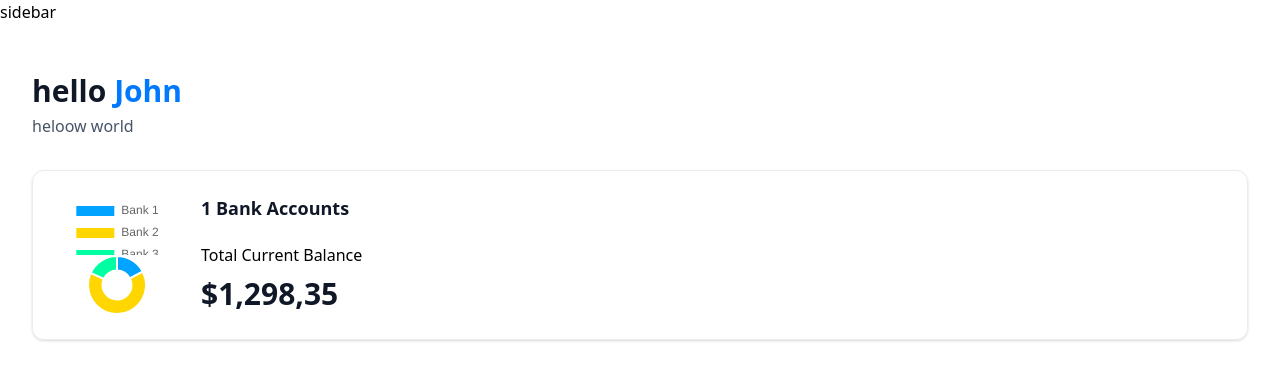
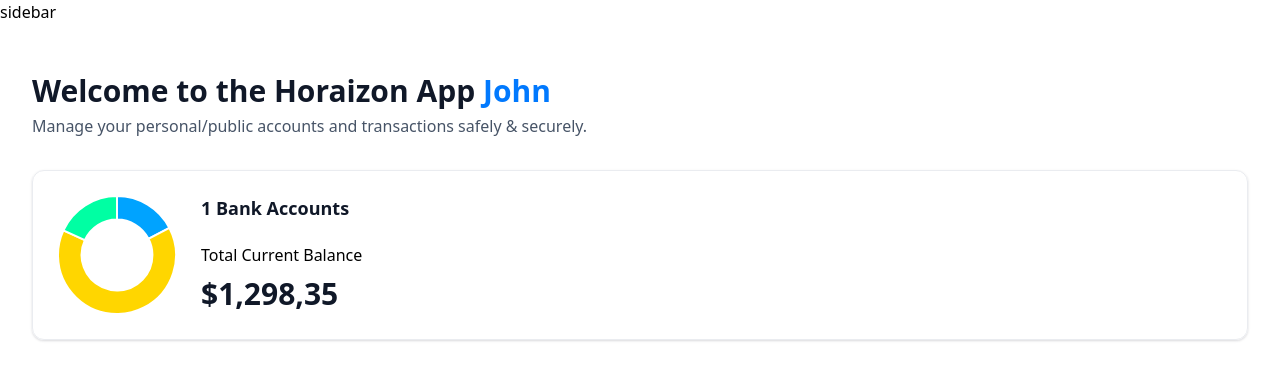
Before and after one commit to Taki7980/ns-banking-horaizon, a Next.js app: page / in a window 1280 px wide. Shown: the top 380 px of the page. Built offline with nearby package versions, Linux system fonts and the light colour scheme.

Commit message:
Created the doughnut chat for our app data

```diff
--- a/src/app/(root)/page.tsx
+++ b/src/app/(root)/page.tsx
@@ -11,9 +11,9 @@ const Home = () => {
 				<header className="home-header">
 					<Header
 						type="greeting"
-						title="hello"
+						title="Welcome to the Horaizon App"
 						user={loggedIn?.firstName || "Guest"}
-						subtext="heloow world"
+						subtext="Manage your personal/public accounts and transactions safely & securely."
 					/>
 					<TotalBalanceBox
 						accounts={[]}
--- a/src/components/shared/DoughnutChart.tsx
+++ b/src/components/shared/DoughnutChart.tsx
@@ -16,7 +16,14 @@ const DoughnutChart = ({ accounts }: DoughnutChartProps) => {
 		],
 		labels: ["Bank 1", "Bank 2", "Bank 3", ],
 	};
-	return <Doughnut data={data} />;
+	return <Doughnut data={data} options={{
+		cutout:"60%",
+		plugins: {
+			legend: {
+				display: false,
+			},
+		},
+	}} />;
 };
 
 export default DoughnutChart;
```
